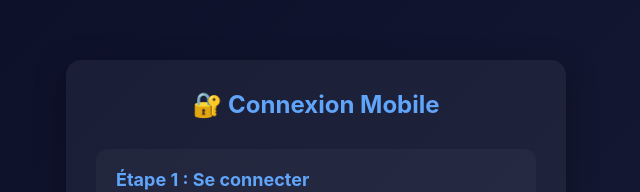
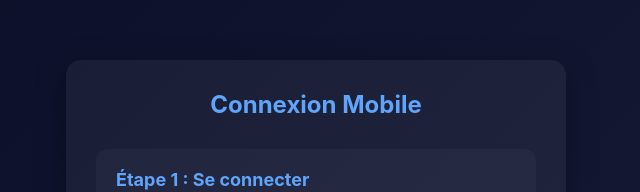
Before and after one commit to PsickOSSH/anime-sama-history-sync, a plain HTML site: page index.html in a window 1280 px wide. Shown: the top 192 px of the page, without its empty margins (324-964 px from the left). Drawn offline with Linux system fonts and the light colour scheme.

Commit message:
Update index.html

```diff
--- a/index.html
+++ b/index.html
@@ -135,7 +135,7 @@
 </head>
 <body>
   <div class="container">
-    <h1>🔐 Connexion Mobile</h1>
+    <h1>Connexion Mobile</h1>
 
     <div class="step">
       <h2>Étape 1 : Se connecter</h2>
```
